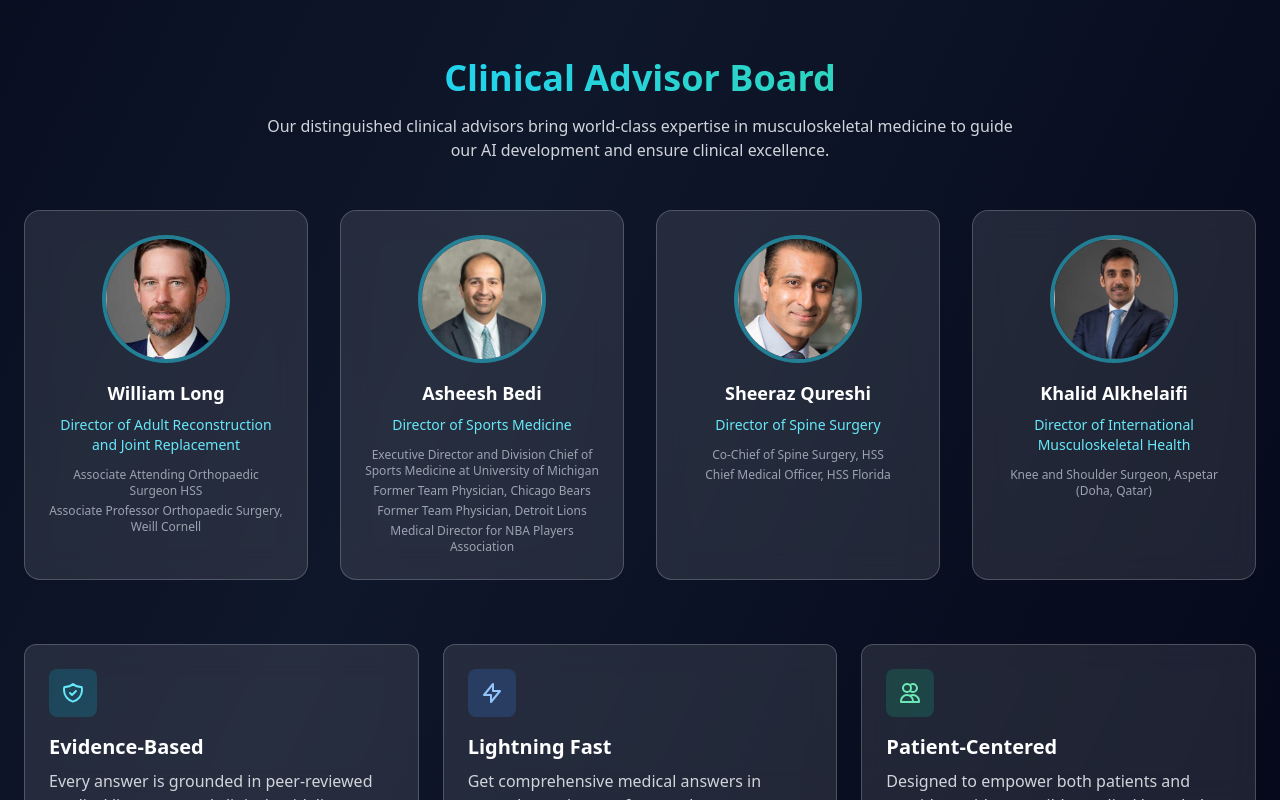
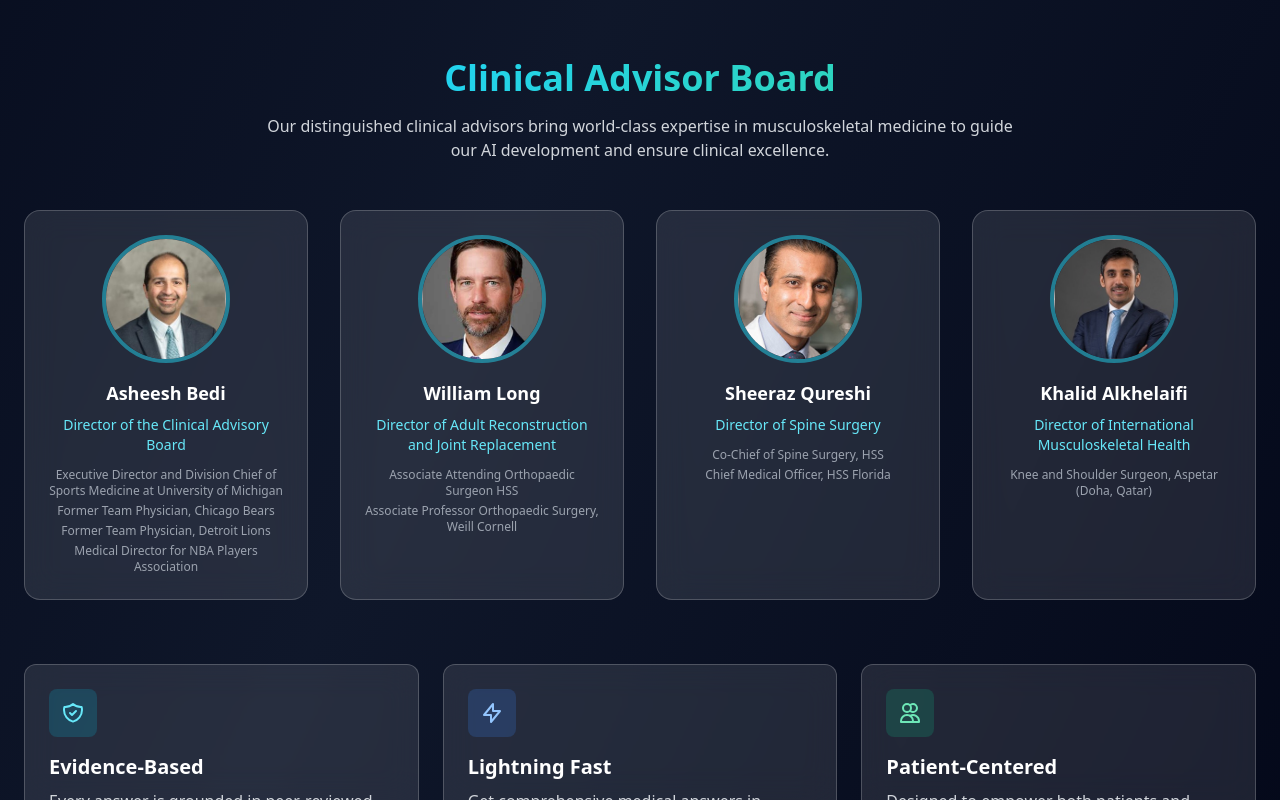
Before and after one commit to krishnaanandmd/protocare-ai, a Next.js app in the folder frontend/: page /about in a window 1280 px wide. Shown: the part 1423-2223 px from the top of the page. Built offline with nearby package versions, Linux system fonts and the light colour scheme.

Commit message:
feat: make Asheesh Bedi first in CAB lineup with new title
- Moved Asheesh Bedi to first position in Clinical Advisory Board
- Updated title to 'Director of the Clinical Advisory Board'

```diff
--- a/frontend/app/about/page.tsx
+++ b/frontend/app/about/page.tsx
@@ -49,23 +49,23 @@ const teamMembers: TeamMember[] = [
 
 const clinicalAdvisors: ClinicalAdvisor[] = [
   {
+    name: 'Asheesh Bedi',
+    title: 'Director of the Clinical Advisory Board',
+    image: '/team/asheesh-bedi.jpg',
+    affiliations: [
+      'Executive Director and Division Chief of Sports Medicine at University of Michigan',
+      'Former Team Physician, Chicago Bears',
+      'Former Team Physician, Detroit Lions',
+      'Medical Director for NBA Players Association'
+    ]
+  },
+  {
     name: 'William Long',
     title: 'Director of Adult Reconstruction and Joint Replacement',
     image: '/team/william-long.jpg',
     affiliations: [
       'Associate Attending Orthopaedic Surgeon HSS',
       'Associate Professor Orthopaedic Surgery, Weill Cornell'
-    ]
-  },
-  {
-    name: 'Asheesh Bedi',
-    title: 'Director of Sports Medicine',
-    image: '/team/asheesh-bedi.jpg',
-    affiliations: [
-      'Executive Director and Division Chief of Sports Medicine at University of Michigan',
-      'Former Team Physician, Chicago Bears',
-      'Former Team Physician, Detroit Lions',
-      'Medical Director for NBA Players Association'
     ]
   },
   {
```
